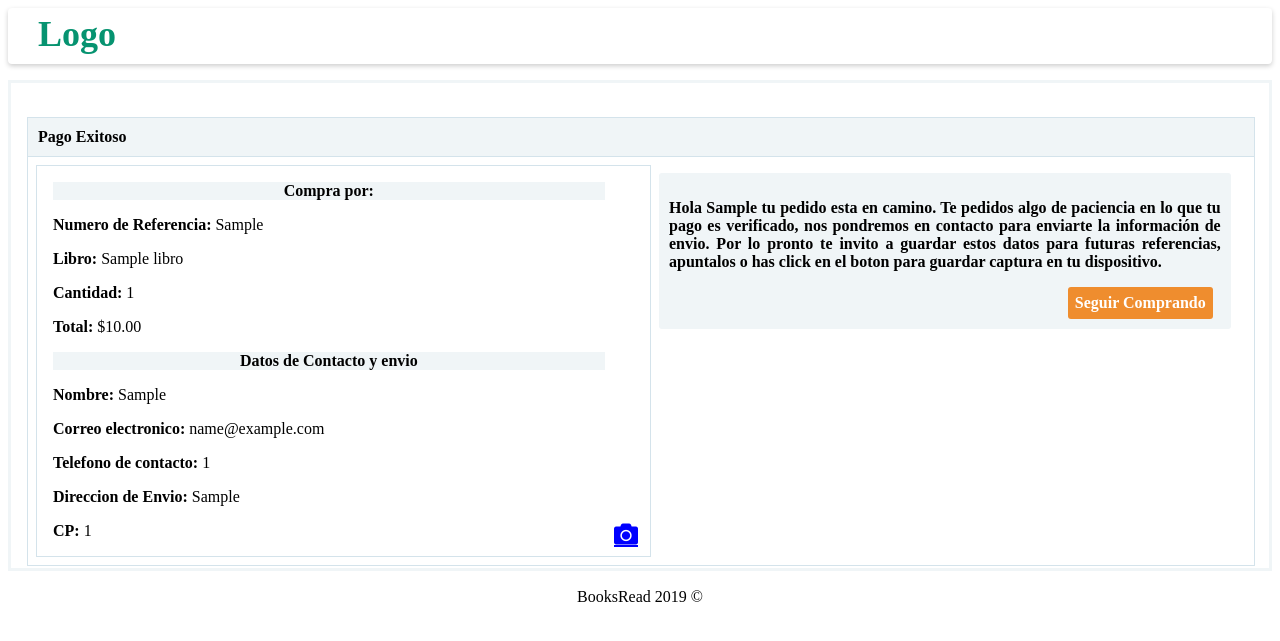
After one commit to AmbrocioIsaias2808/BookStore, a Django app: template Store/templates/Store/PagoExitoso.html in a window 1280 px wide. The commit adds this page. Shown: the top 641 px of the page. Run offline with Django 3.2, Linux system fonts and the light colour scheme; tables that the repository leaves empty hold one stand-in row (values such as "Sample post"); the template is opened without the code that fills it: values that come from a table or form of the project are taken from there, most other values are stand-ins (such as "Sample title", 1, 10 or a date in 2020); some libraries are stand-ins or nearby versions.

Commit message:
Funciona

```diff
--- /dev/null
+++ b/Store/static/css/PagoExitoso.css
@@ -0,0 +1,24 @@
+.informacion{
+width:100%;
+}
+
+.Buy{
+margin-top:1em;
+}
+
+.Buy .note{
+font-size:1em;
+text-align:justify;
+}
+
+.Shoot{
+font-size:1.5em;
+float:right;
+margin-right:0.5em;
+color:blue;
+}
+
+.boton{
+float:right;
+margin-right:0.5em;
+}
--- a/Store/static/css/Pagos.css
+++ b/Store/static/css/Pagos.css
@@ -18,9 +18,58 @@ width:90%;
 }
 
 .Buy{
+background-color:#f0f5f7;
 margin-top:7.5em;
+margin-left:0.5em;
+padding:10px 10px;
+font-weight:bold;
+width:45%;
+margin-bottom:0.5em;
+
 }
 
-.Buy p{
-width:100%;
+@media (min-width:370px) and (max-width:912px){
+
+.Buy{
+float:left;
+margin-top:1.2em;
+margin-right:0.5em;
 }
+
+.Buy{
+width:90%;
+}
+
+.User_Data{
+float:left;
+width:95%;
+}
+
+
+
+}
+
+
+
+
+@media (max-width:370px){
+
+.Buy{
+float:left;
+margin-top:1.2em;
+margin-left:0.2em;
+margin-right:0.5em;
+}
+
+.Buy{
+width:90%;
+}
+
+.User_Data{
+float:left;
+width:95%;
+}
+
+
+
+}
--- a/Store/static/css/Pedido.css
+++ b/Store/static/css/Pedido.css
@@ -88,7 +88,7 @@ width:5em;
 .Buy{
 background-color:;
 margin-top:-1em;
-
+border-radius:3px;
 width:40%
 }
 
--- /dev/null
+++ b/Store/templates/Store/PagoExitoso.html
@@ -0,0 +1,50 @@
+{% extends "Store/BasePedidoEnvio.html"%}
+{% load static%}
+
+{% block estilos_per %}
+<link rel="stylesheet" type="text/css" href="{% static 'css/Pagos.css' %}"/>
+<link rel="stylesheet" type="text/css" href="{% static 'css/PagoExitoso.css' %}"/>
+<style>.book{display:none}</style>
+{% endblock %}
+
+{% block informacion%}
+<div class="Infoheader">Pago Exitoso</div>
+
+        <div class="User_Data">
+            <p class="text"><b>Compra por: </b></p>
+             <p><b>Numero de Referencia:</b> {{Pedido.Referencia}}</p>
+            <p><b>Libro: </b>{{Libro}}</p>
+             <p><b>Cantidad: </b>{{Pedido.Cantidad}}</p>
+             <p><b>Total:</b> ${{Pedido.Total}}</p>
+            <p class="text"><b>Datos de Contacto y envio</b></p>
+            <p><b>Nombre:</b> {{Pedido.Nombre}}</p>
+            <p><b>Correo electronico:</b> {{Pedido.Email}}</p>
+            <p><b>Telefono de contacto:</b> {{Pedido.Telefono}}</p>
+             <p><b>Direccion de Envio:</b> {{Pedido.Direccion}}</p>
+            <p><b>CP:</b> {{Pedido.CP}}<a href="#" id="photo" class="fas fa-camera Shoot" ></a></p>
+        </div>
+
+        <div class="Buy" >
+             <p class="note">Hola {{Pedido.Nombre}} tu pedido esta en camino. Te pedidos algo de paciencia en lo que tu pago es verificado, nos
+                 pondremos en contacto para enviarte la información de envio. Por lo pronto te invito a guardar estos datos para futuras referencias, apuntalos o
+                 has click en el boton para guardar captura en tu dispositivo.
+             </p>
+            <a class="boton" href="/">Seguir Comprando</a>
+          </div>
+{%endblock%}
+
+
+{% block scripts%}
+ <script src="https://cdnjs.cloudflare.com/ajax/libs/html2canvas/0.4.1/html2canvas.min.js"></script>
+<script>
+html2canvas(document.body, {
+  onrendered (canvas) {
+    var link = document.getElementById('photo');;
+    var image = canvas.toDataURL();
+    link.href = image;
+    link.download = '{{Pedido.Referencia}}.png';
+  }
+ });
+
+</script>
+{% endblock%}
--- a/Store/urls.py
+++ b/Store/urls.py
@@ -5,4 +5,5 @@ from . import views
 urlpatterns = [
     path("",views.search_books,name="search"),
     path('CrearPedido/<ISBN>/', views.CrearPedido, name='CrearPedido'),
+    path('Pago_Exitoso/REF=<referencia>/<nom>/', views.PagoExitoso, name='CrearPedido'),
 ]
```
Also changed, not shown: Store/static/js/Paycode.js (added, +37 -0 lines), Store/templates/Store/BasePedidoEnvio.html (+0 -11 lines), Store/templates/Store/Pagos.html (+11 -1 lines), Store/views.py (+7 -0 lines).
